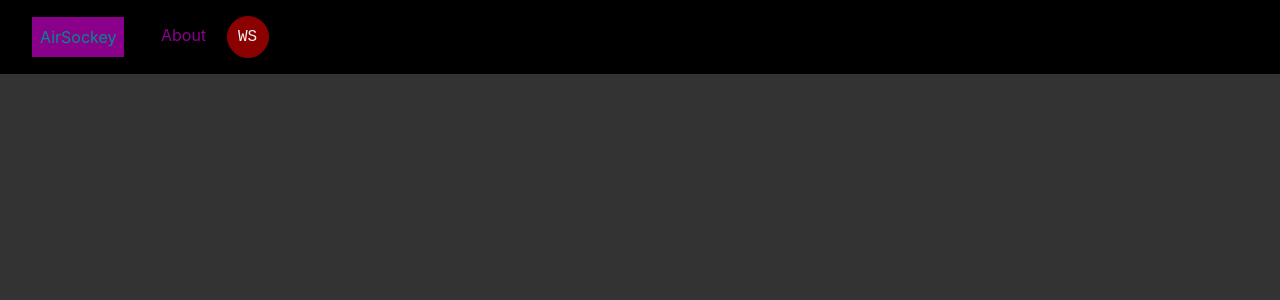
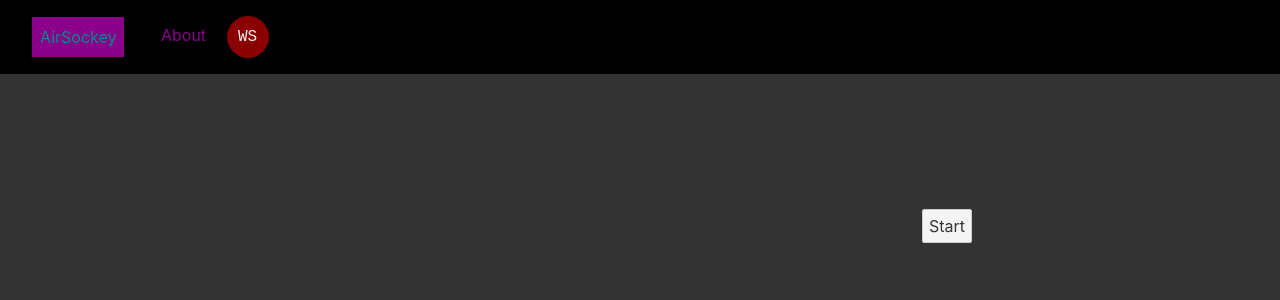
Before and after one commit to atlemagnussen/airhockey-socket, a Svelte app: page /game in a window 1280 px wide. Shown: the top 300 px of the page. Built offline with nearby package versions, Linux system fonts and the light colour scheme.

Commit message:
now showing game

```diff
--- a/src/game/canvas.js
+++ b/src/game/canvas.js
@@ -1,10 +1,13 @@
 import config from "./config.js";
 import draw from "./draw.js";
 import field from "./field.js";
-const { Vec2, World, Edge, Circle } = planck;
+import { Vec2, Edge, } from "planck-js";
 
 class Canvas {
     constructor() {
+        this.staticObjects = [];
+    }
+    rigElements() {
         this.wrapper = document.getElementById("game-wrapper");
         this.background = document.getElementById("background");
         this.backgroundCtx = this.background.getContext("2d");
@@ -12,7 +15,6 @@ class Canvas {
         this.gameCtx = this.game.getContext("2d");
         this.ui = document.getElementById("ui");
         this.uiCtx = this.ui.getContext("2d");
-        this.staticObjects = [];
     }
     get gameCanvas() {
         return this.game;
@@ -21,6 +23,7 @@ class Canvas {
         return this.ui;
     }
     init() {
+        this.rigElements();
         this.resizeCanvas(true);
         this.scale(this.backgroundCtx);
         window.addEventListener("resize", () => this.resizeCanvas());
--- a/src/game/main.js
+++ b/src/game/main.js
@@ -2,9 +2,9 @@ import canvas from "./canvas.js";
 import config from "./config.js";
 import draw from "./draw.js";
 
-const { Vec2, World, Edge, Circle } = planck;
+import { Vec2, World, Edge, Circle } from "planck-js";
 
-class PlanckTest {
+class GameMain {
     constructor() {
         this.dynamicObjects = [];
         this.score = {
@@ -254,4 +254,4 @@ class PlanckTest {
     }
 }
 
-export default new PlanckTest();
+export default new GameMain();
--- a/src/views/Game.svelte
+++ b/src/views/Game.svelte
@@ -1,17 +1,23 @@
 <script>
-
+    import main from "../game/main.js";
+    let started = false;
+    let start = () => {
+        started = true;
+        main.init();
+    };
 </script>
 
 <style>
 #game-wrapper {
-    width: 100vw;
-    height: 100vh;
+    width: 100%;
+    height: 100%;
     margin: 0;
     padding: 0;
 }
-canvas {
+.game-wrapper.started canvas {
     position: absolute;
 }
+
 #ui {
     z-index: 3;
 }
@@ -21,10 +27,14 @@ canvas {
 #background {
     z-index: 1;
 }
-
+.start-btn {
+    z-index: 100;
+    top: 400px;
+}
 </style>
-<div id="game-wrapper">
-    <canvas id="ui">your browser does not support canvas</canvas>
-    <canvas id="game">your browser does not support canvas</canvas>
-    <canvas id="background">your browser does not support canvas</canvas>
+<div id="game-wrapper" class="{started ? 'game-wrapper started' : 'game-wrapper'}">
+    <canvas id="ui">canvas?</canvas>
+    <canvas id="game">canvas?</canvas>
+    <canvas id="background">canvas?</canvas>
+    <button on:click="{start}" class="start-btn">Start</button>
 </div>
```
